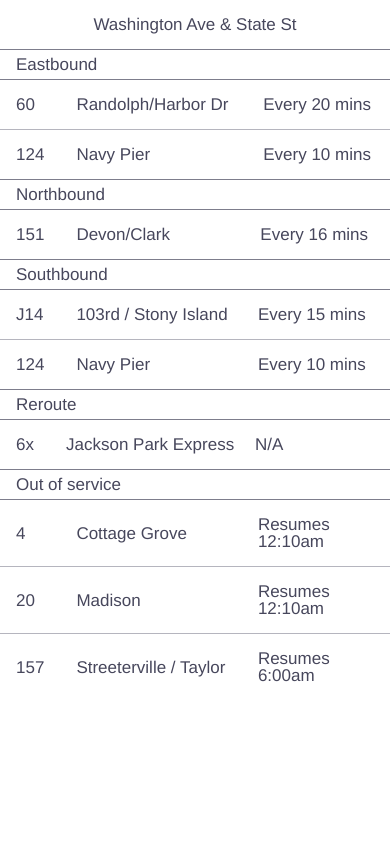
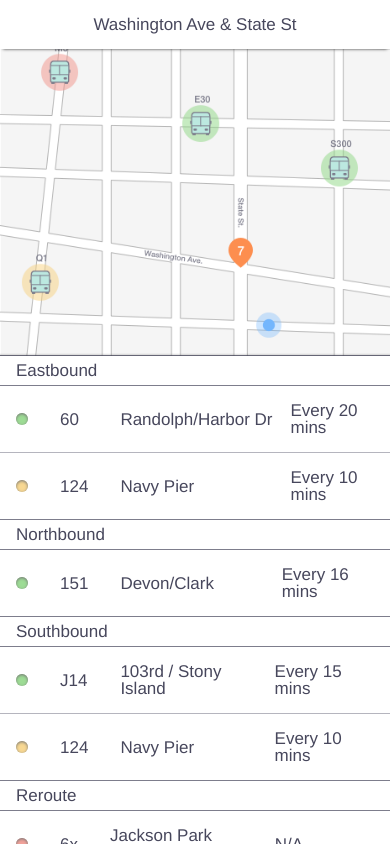
Before and after one commit to zademoore/frontend-challenge, a plain HTML site: page index.html in a window 390 px wide. Drawn offline with Linux system fonts and the light colour scheme.

Commit message:
add map. add status indicators. style to mobile view

```diff
--- a/css/style.css
+++ b/css/style.css
@@ -3,9 +3,21 @@
 }
 
 body {
+  background-color: #eee;
   color: #47475C;
   font-family: 'Helvetica Neue', sans-serif;
   font-size: 17px;
+}
+
+.container {
+  background: #fff;
+  position: fixed;
+  top: 0;
+  bottom: 0;
+  left: 0;
+  right: 0;
+  max-width: 420px;
+  margin: 0 auto;
 }
 
 header {
@@ -19,12 +31,37 @@ header {
 .title {
   background-color: #fff;
   border: none;
-  color: #47475C;
+  box-shadow: 0px 3px 3px -3px #333;
   padding: 16px;
+  position: fixed;
+  top: 0;
+  left: 0;
+  right: 0;
+  max-width: 420px;
+  z-index: 9999;
+  margin: 0 auto;
 }
 
 h1 {
   text-align: center;
+}
+
+.map {
+  background: url(../images/map.png)top center no-repeat;
+  background-size: cover;
+  box-shadow: inset 0 -3px 3px -3px #333;
+  height: 356px;
+  width: 420px;
+  position: fixed;
+  top: 0;
+}
+
+.scrolling {
+  top: 355px;
+  bottom: 0;
+  position: fixed;
+  overflow-y: scroll;
+  max-width: 420px;
 }
 
 table {
@@ -58,3 +95,22 @@ td.destination {
 td.frequency {
   width: 40%;
 }
+
+div.status {
+  height: 12px;
+  width: 12px;
+  border-radius: 12px;
+  box-shadow: inset 0px 1px 3px #777;
+}
+
+.on-time {
+  background-color: #9DDC95;
+}
+
+.behind {
+  background-color: #F8D892;
+}
+
+.no-service {
+  background-color: #F2A29A;
+}
--- a/index.html
+++ b/index.html
@@ -8,11 +8,15 @@
     <link rel="stylesheet" href="css/style.css">
   </head>
   <body>
+    <div class="container">
       <header role="banner" aria-label="header" class="title">
         <h1>Washington Ave & State St</h1>
       </header>
       <main role="main">
-      <section role="region" aria-label="section-one">
+        <section class="map">
+        </section>
+        <div class="scrolling">
+          <section role="region" aria-label="section-one" class="top-space">
             <header>
               <h2>Eastbound</h2>
             </header>
@@ -24,11 +28,17 @@
                   <th>Frequency</th>
                 </tr> -->
                 <tr>
+                  <td>
+                    <div class="status on-time"></div>
+                  </td>
                   <td class="line">60</td>
                   <td class="destination">Randolph/Harbor Dr</td>
                   <td class="frequency">Every 20 mins</td>
                 </tr>
                 <tr>
+                  <td>
+                    <div class="status behind"></div>
+                  </td>
                   <td class="line">124</td>
                   <td class="destination">Navy Pier</td>
                   <td class="frequency">Every 10 mins</td>
@@ -48,6 +58,9 @@
                   <th>Frequency</th>
                 </tr> -->
                 <tr>
+                  <td>
+                    <div class="status on-time"></div>
+                  </td>
                   <td class="line">151</td>
                   <td class="destination">Devon/Clark</td>
                   <td class="frequency">Every 16 mins</td>
@@ -67,11 +80,17 @@
                   <th>Frequency</th>
                 </tr> -->
                 <tr>
+                  <td>
+                    <div class="status on-time"></div>
+                  </td>
                   <td class="line">J14</td>
                   <td class="destination">103rd / Stony Island</td>
                   <td class="frequency">Every 15 mins</td>
                 </tr>
                 <tr>
+                  <td>
+                    <div class="status behind"></div>
+                  </td>
                   <td class="line">124</td>
                   <td class="destination">Navy Pier</td>
                   <td class="frequency">Every 10 mins</td>
@@ -91,6 +110,9 @@
                   <th>Frequency</th>
                 </tr> -->
                 <tr>
+                  <td>
+                    <div class="status no-service"></div>
+                  </td>
                   <td class="line">6x</td>
                   <td class="destination">Jackson Park Express</td>
                   <td class="frequency">N/A</td>
@@ -110,16 +132,25 @@
                   <th>Frequency</th>
                 </tr> -->
                 <tr>
+                  <td>
+                    <div class="status no-service"></div>
+                  </td>
                   <td class="line">4</td>
                   <td class="destination">Cottage Grove</td>
                   <td class="frequency">Resumes 12:10am</td>
                 </tr>
                 <tr>
+                  <td>
+                    <div class="status no-service"></div>
+                  </td>
                   <td class="line">20</td>
                   <td class="destination">Madison</td>
                   <td class="frequency">Resumes 12:10am</td>
                 </tr>
                 <tr>
+                  <td>
+                    <div class="status no-service"></div>
+                  </td>
                   <td class="line">157</td>
                   <td class="destination">Streeterville / Taylor</td>
                   <td class="frequency">Resumes 6:00am</td>
@@ -127,6 +158,8 @@
               </tbody>
             </table>
           </section>
+        </div>
       </main>
+    </div>
   </body>
 </html>
```
Also changed, not shown: images/map.png (added). Lines whose indentation alone changed are shown as unchanged.
